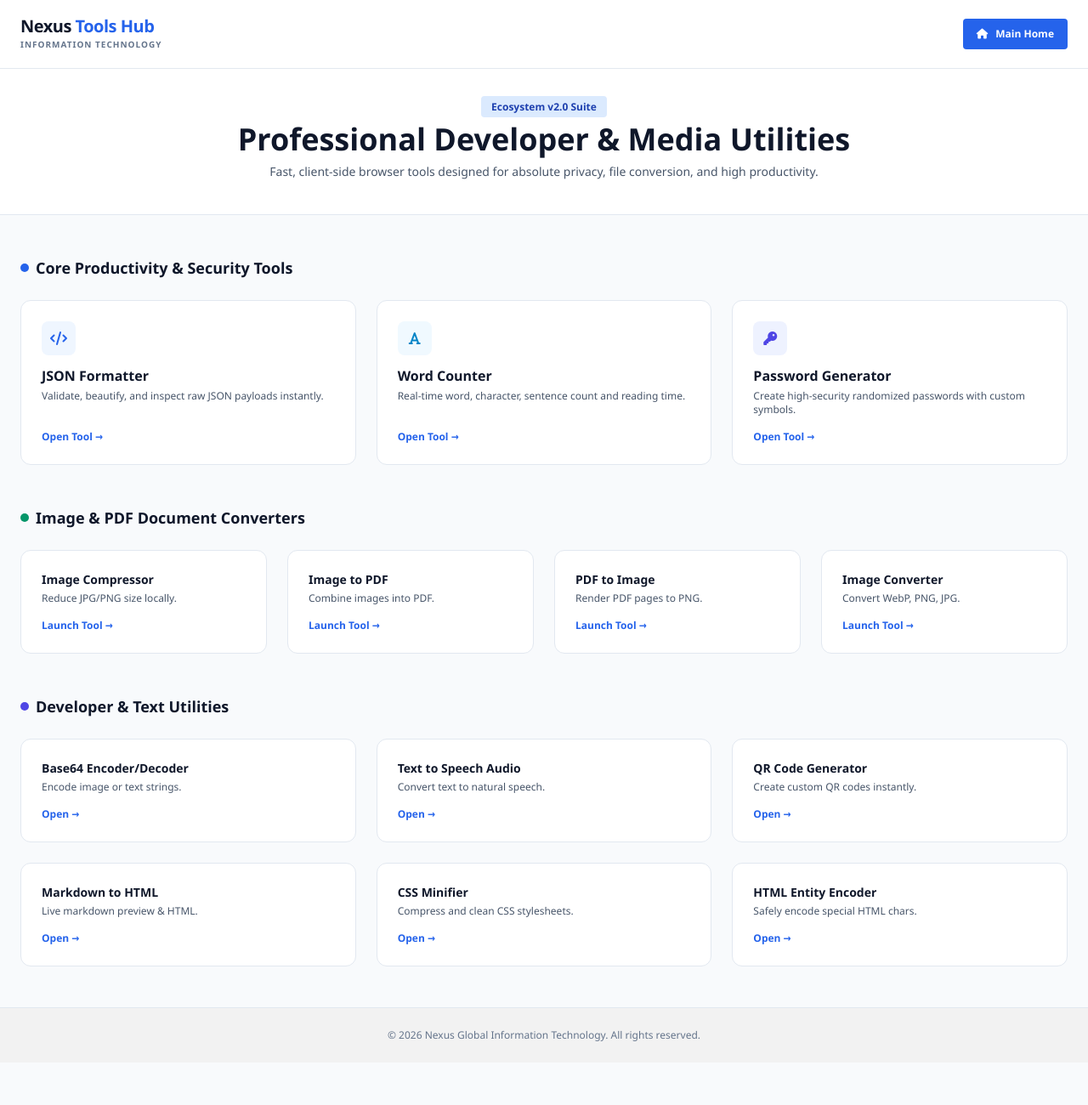
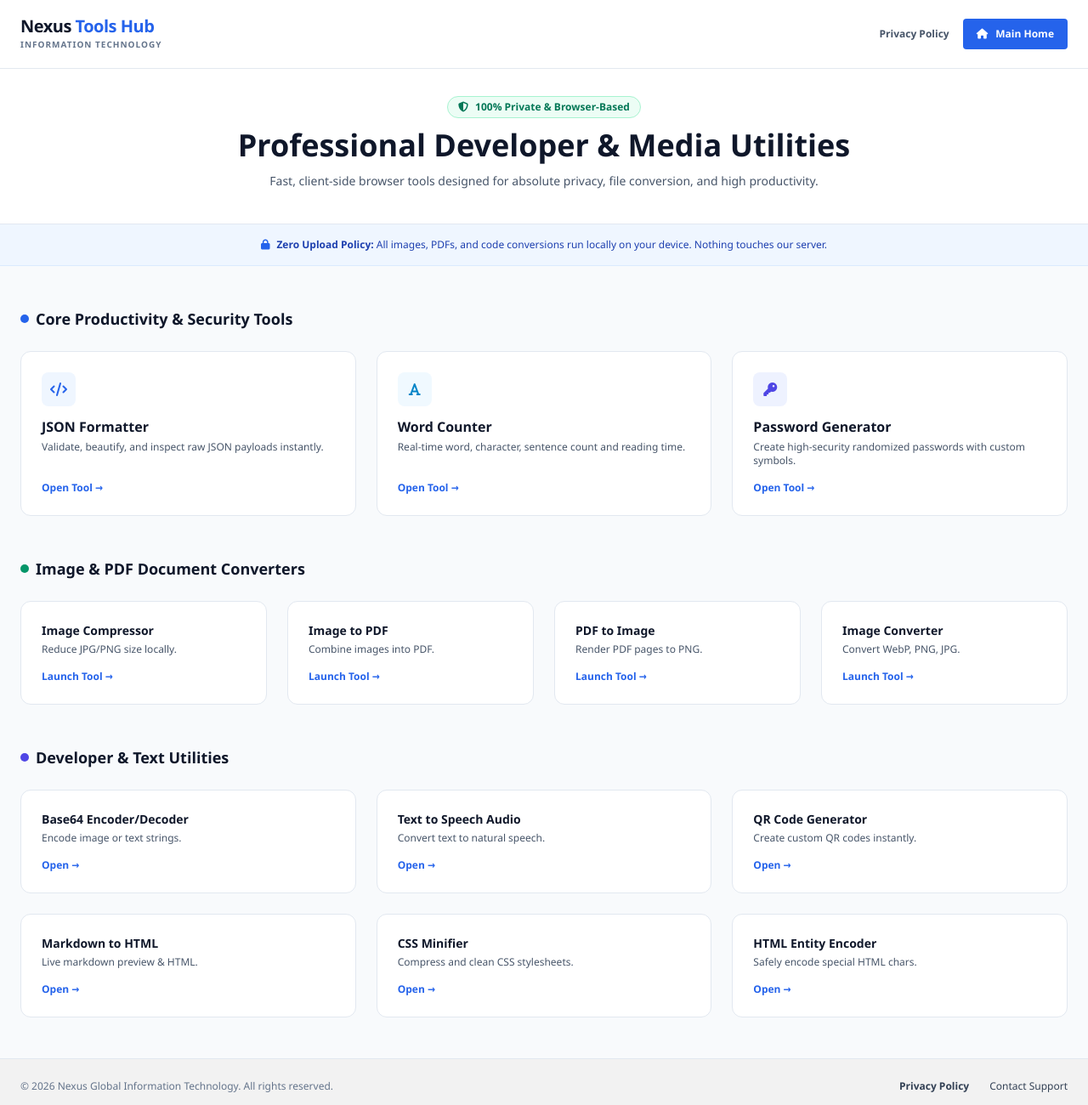
Before and after one commit to nexusglobal14/nexus-tools, a plain HTML site: page index.html in a window 1280 px wide. Shown: the whole page at 85% size. Before the commit the page ends 1250 px from the top, so only its background shows below. Drawn offline with nearby package versions, Linux system fonts and the light colour scheme; a web font is replaced by a local one.

Commit message:
Update index.html

```diff
--- a/index.html
+++ b/index.html
@@ -20,18 +20,32 @@
         <span class="text-xl font-bold tracking-tight text-slate-900 leading-none">Nexus <span class="text-blue-600">Tools Hub</span></span>
         <span class="text-[10px] font-semibold text-slate-500 uppercase tracking-widest mt-1">Information Technology</span>
       </a>
-      <a href="https://www.nexusglobalit.org/" class="bg-blue-600 hover:bg-blue-700 text-white text-xs font-semibold px-4 py-2.5 rounded transition shadow-xs">
-        <i class="fa-solid fa-house mr-1.5"></i> Main Home
-      </a>
+      <div class="flex items-center space-x-4">
+        <a href="/privacy-policy/" class="hidden sm:inline-block text-xs font-semibold text-slate-600 hover:text-blue-600">Privacy Policy</a>
+        <a href="https://www.nexusglobalit.org/" class="bg-blue-600 hover:bg-blue-700 text-white text-xs font-semibold px-4 py-2.5 rounded transition shadow-xs">
+          <i class="fa-solid fa-house mr-1.5"></i> Main Home
+        </a>
+      </div>
     </div>
   </nav>
 
   <!-- Hero Section -->
   <section class="pt-28 pb-10 px-6 bg-white border-b border-slate-200 text-center">
-    <div class="max-w-4xl mx-auto">
-      <span class="bg-blue-100 text-blue-800 text-xs font-semibold px-3 py-1 rounded">Ecosystem v2.0 Suite</span>
-      <h1 class="text-3xl sm:text-4xl font-bold text-slate-900 mt-2">Professional Developer & Media Utilities</h1>
-      <p class="text-slate-600 text-sm mt-2">Fast, client-side browser tools designed for absolute privacy, file conversion, and high productivity.</p>
+    <div class="max-w-4xl mx-auto space-y-3">
+      <div class="inline-flex items-center space-x-2 bg-emerald-50 text-emerald-700 border border-emerald-200 text-xs font-semibold px-3 py-1 rounded-full">
+        <i class="fa-solid fa-shield-halved"></i>
+        <span>100% Private & Browser-Based</span>
+      </div>
+      <h1 class="text-3xl sm:text-4xl font-bold text-slate-900">Professional Developer & Media Utilities</h1>
+      <p class="text-slate-600 text-sm">Fast, client-side browser tools designed for absolute privacy, file conversion, and high productivity.</p>
+    </div>
+  </section>
+
+  <!-- Privacy Security Trust Banner -->
+  <section class="bg-blue-50 border-b border-blue-100 py-4 px-6 text-center text-xs text-blue-800">
+    <div class="max-w-7xl mx-auto flex items-center justify-center space-x-2">
+      <i class="fa-solid fa-lock text-blue-600"></i>
+      <span><strong>Zero Upload Policy:</strong> All images, PDFs, and code conversions run locally on your device. Nothing touches our server.</span>
     </div>
   </section>
 
@@ -134,9 +148,14 @@
 
   </main>
 
+  <!-- Professional Footer with Privacy Policy Link -->
   <footer class="border-t border-slate-200 py-6 text-center text-xs text-slate-500 bg-[#f2f2f2]">
-    <div class="max-w-7xl mx-auto px-6">
+    <div class="max-w-7xl mx-auto px-6 flex flex-col sm:flex-row justify-between items-center gap-4">
       <p>&copy; 2026 Nexus Global Information Technology. All rights reserved.</p>
+      <div class="flex space-x-6">
+        <a href="/privacy-policy/" class="hover:underline font-semibold text-slate-700">Privacy Policy</a>
+        <a href="https://www.nexusglobalit.org/#contact" class="hover:underline text-slate-700">Contact Support</a>
+      </div>
     </div>
   </footer>
 </body>
```
